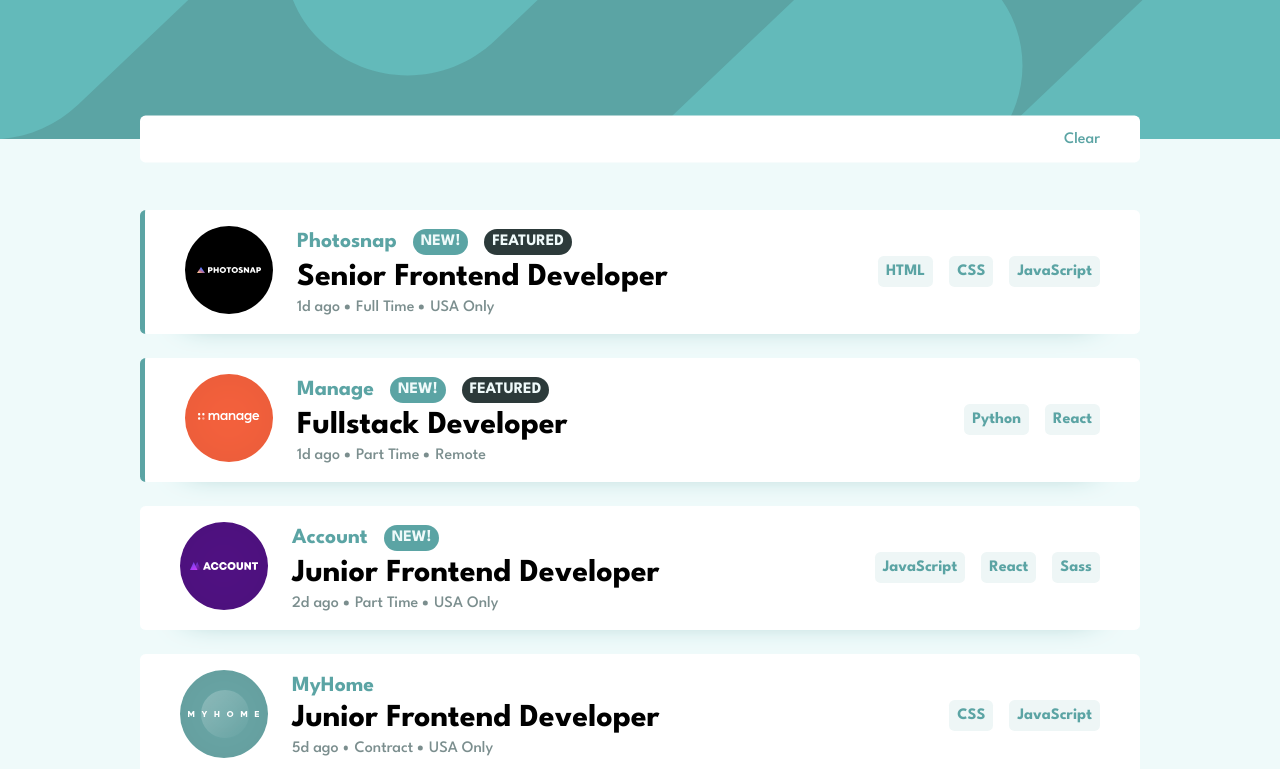
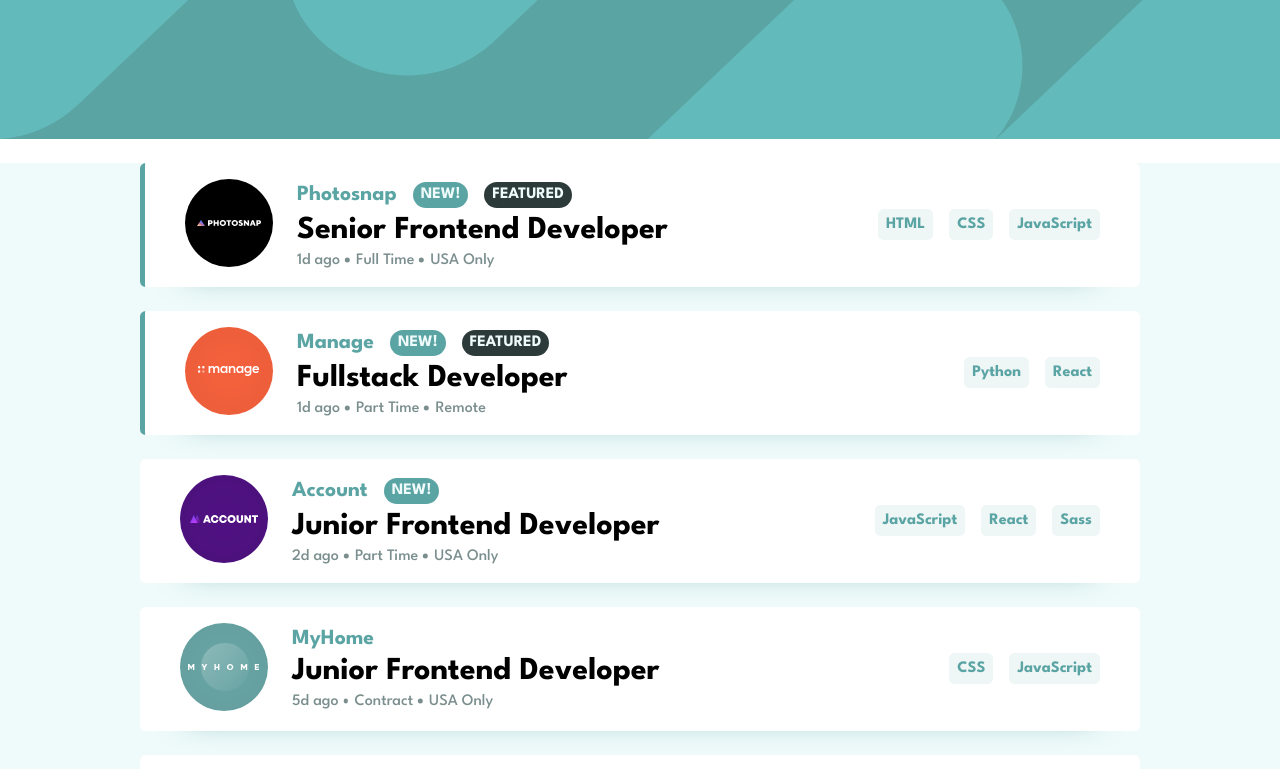
Before and after one commit to liquidwater0/job-listing-app, a React (Vite) app: page / in a window 1280 px wide. Shown: the top 769 px of the page. Built offline with nearby package versions, Linux system fonts and the light colour scheme.

Commit message:
hide filters section when no filters selected

```diff
--- a/src/App.tsx
+++ b/src/App.tsx
@@ -19,6 +19,8 @@
 			</header>
 
 			<main className="main">
+				{
+					filters.length > 0 &&
 					<div className="container filters-container">
 						<div className="filters">
 							{filters.map(filter =>
@@ -36,6 +38,7 @@
 							Clear
 						</button>
 					</div>
+				}
 
 				<div className="container listings-container">
 					{renderedListings.map(listing =>
--- a/src/scss/App.scss
+++ b/src/scss/App.scss
@@ -53,7 +53,6 @@
     display: flex;
     background-color: white;
     box-shadow: var(--app-shadow);
-    margin-bottom: 1.5rem;
     padding: var(--app-padding) calc(var(--app-padding) * 2.5);
     border-radius: var(--app-border-radius);
     transform: translateY(-50%);
@@ -106,6 +105,7 @@
     display: flex;
     flex-direction: column;
     gap: 1.5rem;
+    margin-top: 1.5rem;
 
     .listing {
         --dot-size: 0.3rem;
```
Lines whose indentation alone changed are shown as unchanged.
